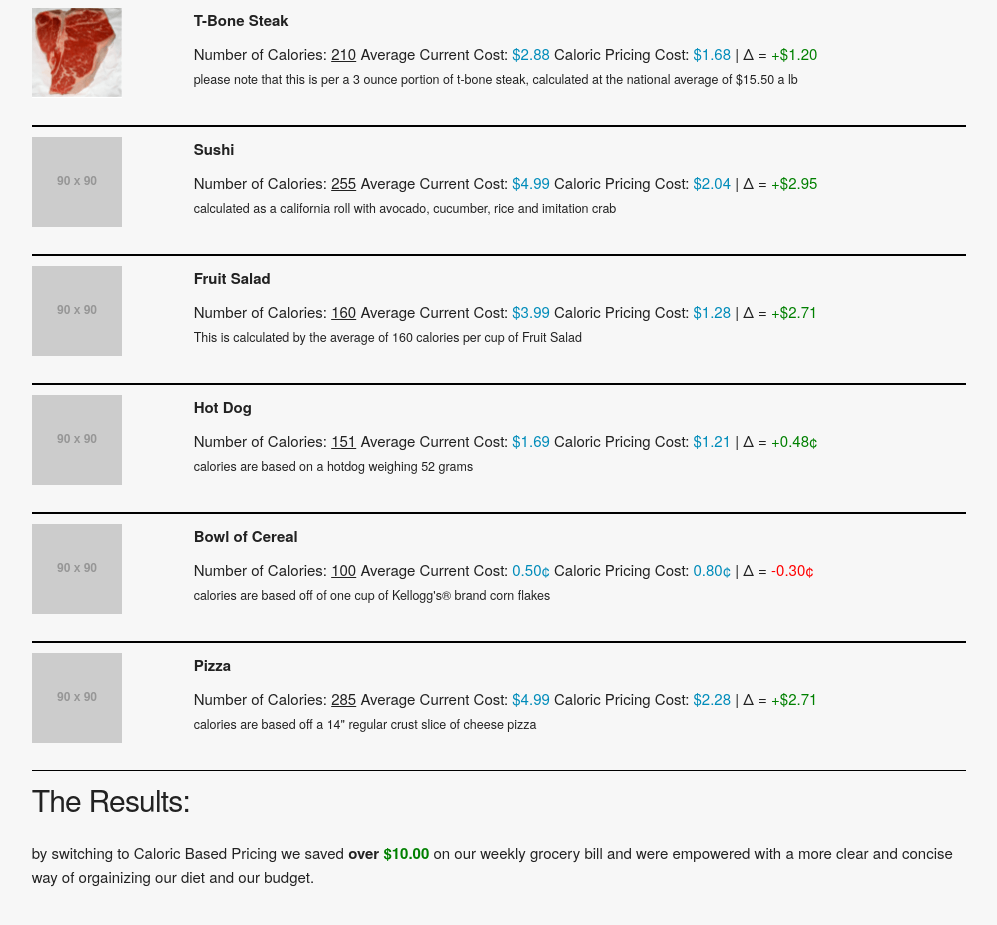
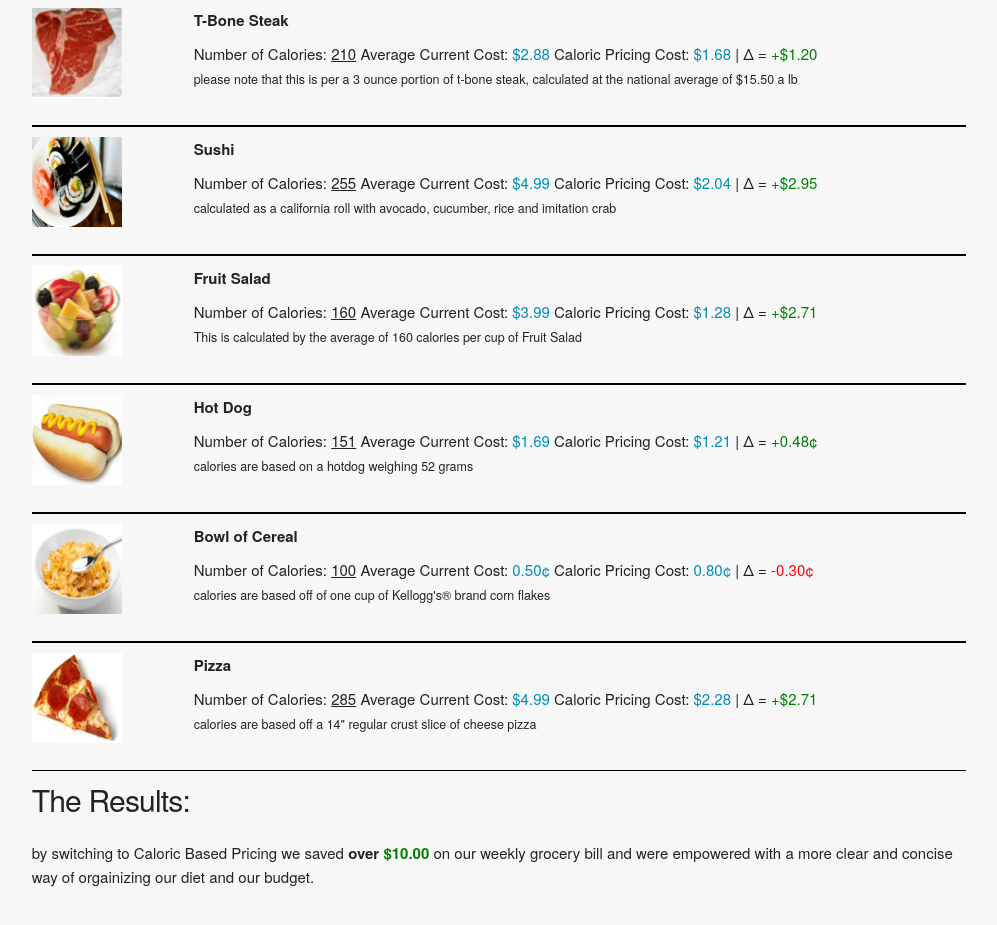
Before and after one commit to caloric/Caloric-Pricing-Models, a plain HTML site: page index.html in a window 1280 px wide. Shown: the part 1940-2865 px from the top of the page, without its empty margins (141-1138 px from the left). Drawn offline with Linux system fonts and the light colour scheme; placeholder pictures from the web are drawn by us.

Commit message:
add photos and script to link to them
add pics

```diff
--- a/index.html
+++ b/index.html
@@ -137,7 +137,7 @@
 
         <div class="row">
           <div class="u-pull-right twelve columns" style="border-bottom:1px solid #000; border-top:1px solid #000; padding-bottom:10px; padding-top:10px;">
-            <div class="two columns item-photo" style="height:100%; display:inline-block;"><img src="http://placehold.it/90x90" alt="sushi roll"/></div>
+            <div class="two columns item-photo" style="height:100%; display:inline-block;"><img src="./img/sushi.png" alt="sushi roll"/></div>
             <div class="ten columns" style="display:inline-block; vertical-align:top;">
             <div class="item-description" style="height:100%;padding-bottom:10px;"><span><strong>Sushi</strong></span></div>
             <div class="item-cost" style="height:100%;"><span> Number of Calories: <u>255</u> </span><span> Average Current Cost: <span style="color:#008CBA">$4.99 </span></span><span> Caloric Pricing Cost: <span style="color:#008CBA">$2.04 </span></span><span> | &Delta; = <span style="color:green">+$2.95</span></span></div>
@@ -148,7 +148,7 @@
 
         <div class="row">
           <div class="u-pull-right twelve columns" style="border-bottom:1px solid #000; border-top:1px solid #000; padding-bottom:10px; padding-top:10px;">
-            <div class="two columns item-photo" style="height:100%; display:inline-block;"><img src="http://placehold.it/90x90" alt="fruit salad"/></div>
+            <div class="two columns item-photo" style="height:100%; display:inline-block;"><img src="./img/fruitsalad.png" alt="fruit salad"/></div>
             <div class="ten columns" style="display:inline-block; vertical-align:top;">
             <div class="item-description" style="height:100%;padding-bottom:10px;"><span><strong>Fruit Salad</strong></span></div>
             <div class="item-cost" style="height:100%;"><span> Number of Calories: <u>160</u> </span><span> Average Current Cost: <span style="color:#008CBA">$3.99 </span></span><span> Caloric Pricing Cost: <span style="color:#008CBA">$1.28 </span></span><span> | &Delta; = <span style="color:green">+$2.71</span></span></div>
@@ -159,7 +159,7 @@
 
         <div class="row">
           <div class="u-pull-right twelve columns" style="border-bottom:1px solid #000; border-top:1px solid #000; padding-bottom:10px; padding-top:10px;">
-            <div class="two columns item-photo" style="height:100%; display:inline-block;"><img src="http://placehold.it/90x90" alt="hot dog"/></div>
+            <div class="two columns item-photo" style="height:100%; display:inline-block;"><img src="./img/hotdog.png" alt="hot dog"/></div>
             <div class="ten columns" style="display:inline-block; vertical-align:top;">
             <div class="item-description" style="height:100%;padding-bottom:10px;"><span><strong>Hot Dog</strong></span></div>
             <div class="item-cost" style="height:100%;"><span> Number of Calories: <u>151</u> </span><span> Average Current Cost: <span style="color:#008CBA">$1.69 </span></span><span> Caloric Pricing Cost: <span style="color:#008CBA">$1.21 </span></span><span> | &Delta; = <span style="color:green">+0.48&cent;</span></span></div>
@@ -170,7 +170,7 @@
 
         <div class="row">
           <div class="u-pull-right twelve columns" style="border-bottom:1px solid #000; border-top:1px solid #000; padding-bottom:10px; padding-top:10px;">
-            <div class="two columns item-photo" style="height:100%; display:inline-block;"><img src="http://placehold.it/90x90" alt="bowl of corn flakes cereal"/></div>
+            <div class="two columns item-photo" style="height:100%; display:inline-block;"><img src="./img/cereal.png" alt="bowl of corn flakes cereal"/></div>
             <div class="ten columns" style="display:inline-block; vertical-align:top;">
             <div class="item-description" style="height:100%;padding-bottom:10px;"><span><strong>Bowl of Cereal</strong></span></div>
             <div class="item-cost" style="height:100%;"><span> Number of Calories: <u>100</u> </span><span> Average Current Cost: <span style="color:#008CBA">0.50&cent; </span></span><span> Caloric Pricing Cost: <span style="color:#008CBA">0.80&cent; </span></span><span> | &Delta; = <span style="color:red">-0.30&cent;</span></span></div>
@@ -181,7 +181,7 @@
 
         <div class="row">
           <div class="u-pull-right twelve columns" style="border-bottom:1px solid #000; border-top:1px solid #000; padding-bottom:10px; padding-top:10px;">
-            <div class="two columns item-photo" style="height:100%; display:inline-block;"><img src="http://placehold.it/90x90" alt="pizza"/></div>
+            <div class="two columns item-photo" style="height:100%; display:inline-block;"><img src="./img/pizza.png" alt="pizza"/></div>
             <div class="ten columns" style="display:inline-block; vertical-align:top;">
             <div class="item-description" style="height:100%;padding-bottom:10px;"><span><strong>Pizza</strong></span></div>
             <div class="item-cost" style="height:100%;"><span> Number of Calories: <u>285</u> </span><span> Average Current Cost: <span style="color:#008CBA">$4.99 </span></span><span> Caloric Pricing Cost: <span style="color:#008CBA">$2.28 </span></span><span> | &Delta; = <span style="color:green">+$2.71</span></span></div>
```
Also changed, not shown: img/cereal.png (added), img/fruitsalad.png (added), img/hotdog.png (added), img/pizza.png (added), img/sushi.png (added).
